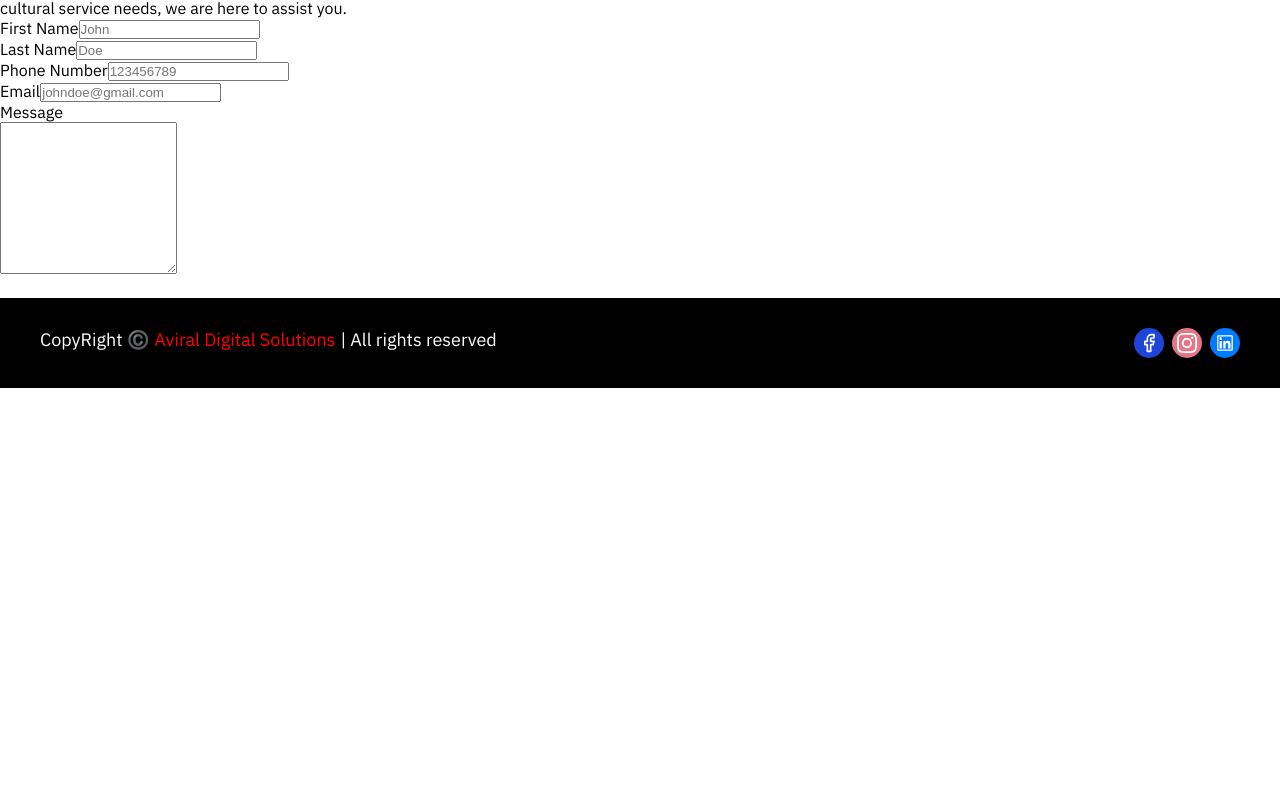
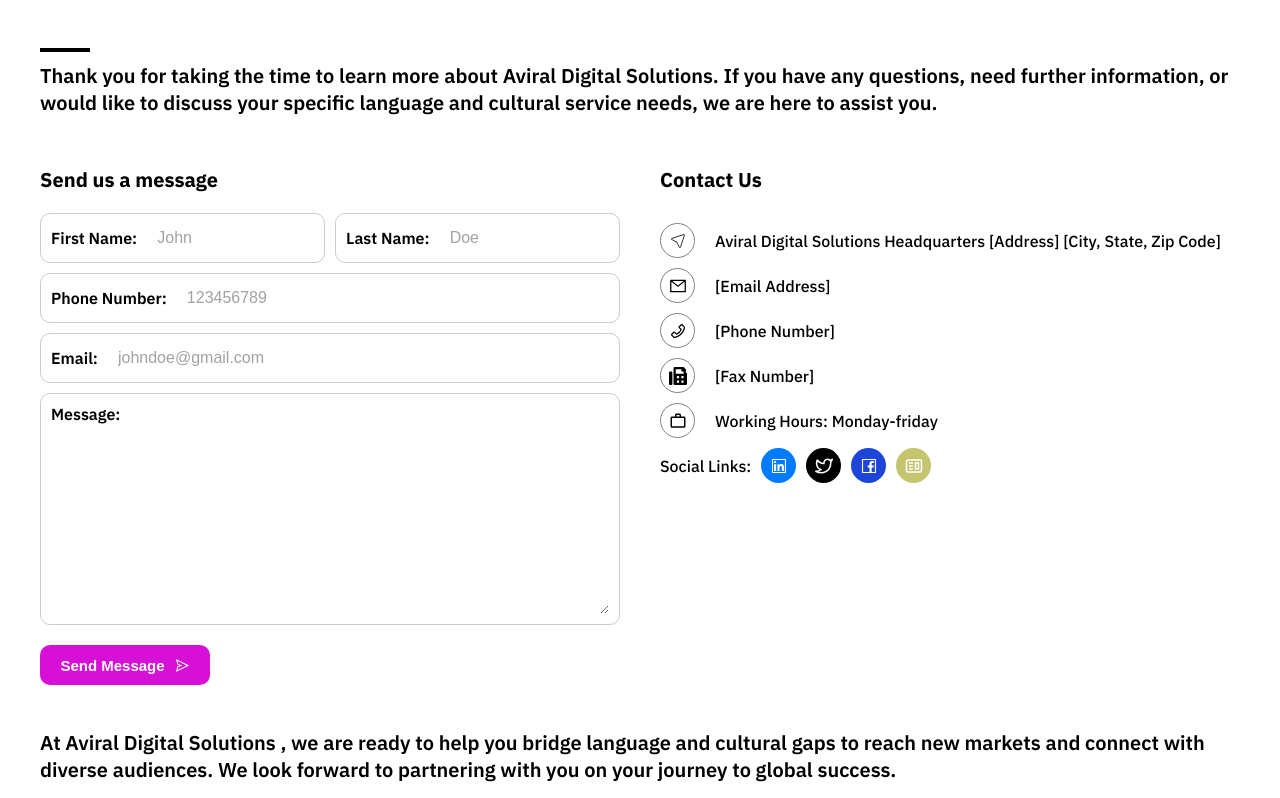
Before and after one commit to code2Lakshya/translation_website, a React (Create React App) app: page /contact in a window 1280 px wide. Shown: the part 822-1620 px from the top of the page. Before the commit the page ends 1210 px from the top, so only its background shows below. Built offline with nearby package versions, Linux system fonts and the light colour scheme.

Commit message:
v2 completed

```diff
--- a/src/components/Footer/Footer.css
+++ b/src/components/Footer/Footer.css
@@ -1,7 +1,7 @@
 .footer{
     width: 100%;
     padding: 30px;
-    margin-top: 20px;
+    margin-top: 50px;
     background-color: black;
     color: white;
 }
--- a/src/index.css
+++ b/src/index.css
@@ -71,6 +71,8 @@ body{
 }
 .content.right .lazy-load-image-background{
   float: right;
+  margin-right: 0;
+  margin-left: 30px;
 }
 .lazy-load-image-background img{
   width: 100%;
@@ -193,6 +195,9 @@ body{
       align-self: center;
       margin: 0;
   }
+  .content.right .lazy-load-image-background{
+    margin-left: 0;
+  }
   .inner h2,
   .about-history h2{
       font-size: 30px;
--- /dev/null
+++ b/src/pages/ContactPage/ContactPage.css
@@ -0,0 +1,264 @@
+.contact-container {
+    width: 100%;
+}
+
+.contact-content-wrapper {
+    width: 100%;
+    padding: 20px;
+    margin-top: 50px;
+}
+
+.contact-content {
+    width: 100%;
+    max-width: 1200px;
+    margin: 0 auto;
+}
+
+.contact-content>p,
+.contact-footer>p {
+    font-size: 20px;
+    position: relative;
+    padding-top: 14px;
+    margin-bottom: 50px;
+    font-weight: 600;
+}
+
+.contact-content>p::before {
+    content: '';
+    position: absolute;
+    top: 0;
+    left: 0;
+    width: 50px;
+    height: 4px;
+    background-color: black;
+}
+
+.contact-bottom {
+    display: grid;
+    gap: 40px;
+    grid-template-columns: 1fr 1fr;
+}
+
+.contact-form>h2,
+.contact-details>h2 {
+    font-size: 20px;
+    font-weight: 800;
+}
+
+.contact-form form {
+    margin-top: 20px;
+    display: flex;
+    flex-direction: column;
+    gap: 10px;
+}
+
+.formfield {
+    padding: 10px;
+    border: 1.5px solid rgb(9, 9, 9, 0.2);
+    border-radius: 10px;
+    display: flex;
+    gap: 10px;
+    align-items: center;
+}
+
+.top.formfield {
+    border: none;
+    padding: 0;
+    display: grid;
+    grid-template-columns: repeat(2, 1fr);
+}
+
+.top .name {
+    padding: 10px;
+    border: 1.5px solid rgb(9, 9, 9, 0.2);
+    border-radius: 10px;
+    display: flex;
+    gap: 10px;
+    align-items: center;
+}
+
+.formfield label,
+.formfield p {
+    flex-shrink: 0;
+    font-size: 16px;
+    font-weight: 600;
+}
+
+.formfield.message {
+    flex-direction: column;
+    align-items: flex-start;
+}
+
+.formfield input {
+    width: 100%;
+    border: none;
+    outline: none;
+    font-size: 16px;
+    background-color: white;
+    padding: 5px 10px;
+    font-weight: 400;
+}
+
+.formfield input::placeholder {
+    color: rgb(164, 161, 161);
+}
+
+.formfield textarea {
+    width: 100%;
+    border: none;
+    outline: none;
+    font-size: 16px;
+    background-color: white;
+    font-weight: 400;
+}
+
+form button {
+    width: 170px;
+    height: 40px;
+    background-color: rgb(214, 16, 214);
+    outline: none;
+    border: none;
+    color: white;
+    font-weight: 600;
+    font-size: 15px;
+    display: flex;
+    align-items: center;
+    justify-content: center;
+    gap: 10px;
+    cursor: pointer;
+    border-radius: 10px;
+    margin-top: 10px;
+}
+
+form button:hover {
+    background-color: white;
+    color: rgb(214, 16, 214);
+    border: 1px solid rgb(214, 16, 214);
+    transition: all 0.5s;
+}
+
+form button span {
+    display: flex;
+    place-content: center center;
+}
+
+.contact-details {
+    display: flex;
+    flex-direction: column;
+    gap: 10px;
+}
+
+.contact-details>h2 {
+    margin-bottom: 20px;
+}
+
+.contact-card {
+    display: flex;
+    gap: 20px;
+    align-items: center;
+}
+
+.contact-card>span {
+    width: 35px;
+    height: 35px;
+    border-radius: 50%;
+    display: flex;
+    align-items: center;
+    justify-content: center;
+    font-size: 18px;
+    flex-shrink: 0;
+    background-color: white;
+    color: black;
+    border: 1px solid grey;
+}
+
+.contact-card>span:hover {
+    color: rgb(214, 16, 214);
+    background-color: white;
+    border: 1px solid rgb(214, 16, 214);
+    transition: all 0.5s;
+}
+
+.contact-card>p {
+    font-size: 16px;
+    font-weight: 400;
+    font-weight: 500;
+}
+
+.bottom {
+    display: flex;
+    gap: 10px;
+}
+
+.bottom a {
+    width: 35px;
+    height: 35px;
+    border-radius: 50%;
+    display: flex;
+    align-items: center;
+    justify-content: center;
+    font-size: 18px;
+    flex-shrink: 0;
+    border: none;
+}
+
+.bottom a:nth-child(2) {
+    background-color: #007bff;
+    color: white;
+}
+
+.bottom a:nth-child(3) {
+    background-color: black;
+    color: white;
+}
+
+.bottom a:nth-child(4) {
+    background-color: rgb(29, 69, 216);
+    color: white;
+}
+
+.bottom a:nth-child(5) {
+    background-color: rgb(197, 197, 111);
+    color: white;
+}
+
+.bottom a:hover {
+    color: rgb(214, 16, 214);
+    background-color: white;
+    border: 1px solid rgb(214, 16, 214);
+    transition: all 0.5s;
+}
+
+.contact-footer p {
+    max-width: 1200px;
+    margin: 30px auto;
+}
+
+@media screen and (max-width: 880px) {
+    .contact-bottom {
+        grid-template-columns: 1fr;
+    }
+
+    .formfield input,
+    .formfield input::placeholder,
+    .formfield label,
+    .contact-card>p ,
+    form button{
+        font-size: 14px;
+    }
+
+    .contact-form>h2,
+    .contact-details>h2 {
+        font-size: 16px;
+    }
+
+    .contact-content>p,
+    .contact-footer>p {
+        font-size: 16px;
+    }
+    }
+    @media screen and (max-width: 520px) {
+         .top.formfield{
+            grid-template-columns: 1fr;
+        }
+    }
--- a/src/pages/ContactPage/ContactPage.jsx
+++ b/src/pages/ContactPage/ContactPage.jsx
@@ -1,5 +1,13 @@
 import { useEffect, useState } from 'react';
 import videosrc from '../../assets/contact.mov';
+import { AiOutlineSend, AiOutlineMail, AiOutlinePhone, AiOutlineLinkedin, AiOutlineFacebook } from 'react-icons/ai';
+import { CiLocationArrow1 } from 'react-icons/ci';
+import { FaFax } from 'react-icons/fa';
+import { MdWorkOutline } from 'react-icons/md';
+import { FiTwitter } from 'react-icons/fi';
+import { CgWebsite } from 'react-icons/cg';
+import './ContactPage.css';
+import toast from 'react-hot-toast';
 
 
 const ContactPage = () => {
@@ -13,15 +21,22 @@ const ContactPage = () => {
     const changeHandler = (e) => {
         setUserInput(prev => ({ ...prev, [e.target.name]: e.target.value }));
     }
+    const submitHandler=(e)=>{
+        e.preventDefault();
+        setUserInput({ firstName: '', lastName: '', email: '', phone: null, message: '' });
+        toast.success('Form Submitted');
+    }
 
     return (
         <div className="contact-conatiner">
+
             <div className="contact-heading about-heading">
                 <video src={videosrc} autoPlay loop ></video>
                 <p>Contact Us</p>
-                <p>Book a appointment with our agents to know more.</p>
+                <p>Schedule a appointment with our agents to know more.</p>
             </div>
 
+            <div className='contact-content-wrapper'>
                 <div className='contact-content'>
 
                     <p>
@@ -32,58 +47,106 @@ const ContactPage = () => {
 
                     <div className='contact-bottom'>
 
-                    <form>
-                        <div className='name formfield'>
-                            <div className='first-name'>
-                                <label htmlFor='firstName'>First Name</label>
+                        <div className='contact-form'>
+                            <h2>Send us a message</h2>
+                            <form onSubmit={submitHandler}>
+                                <div className='top formfield'>
+                                    <div className='first-name name'>
+                                        <label htmlFor='firstName'>First Name:</label>
                                         <input type='text'
                                             placeholder='John'
-                                    value={userInput.firstName}
+                                            value={userInput?.firstName}
                                             onChange={changeHandler}
                                             name='firstName'
                                             id='firstName'
+                                            required
                                         />
                                     </div>
-                            <div className='last-name'>
-                                <label htmlFor='lastName'>Last Name</label>
+                                    <div className='last-name name'>
+                                        <label htmlFor='lastName'>Last Name:</label>
                                         <input type='text'
                                             placeholder='Doe'
-                                    value={userInput.lastName}
+                                            value={userInput?.lastName}
                                             onChange={changeHandler}
                                             name='lastName'
                                             id='lastName'
+                                            required
                                         />
                                     </div>
                                 </div>
                                 <div className='mobile formfield'>
-                            <label htmlFor='number'>Phone Number</label>
+                                    <label htmlFor='number'>Phone Number:</label>
                                     <input type='number'
                                         placeholder='123456789'
-                                value={userInput.phone}
+                                        value={userInput?.phone}
                                         onChange={changeHandler}
-                                name='number'
+                                        name='phone'
                                         id='number'
+                                        required
                                     />
                                 </div>
                                 <div className='email formfield'>
-                            <label htmlFor='email'>Email</label>
-                            <input type='number'
+                                    <label htmlFor='email'>Email:</label>
+                                    <input type='email'
                                         placeholder='johndoe@gmail.com'
-                                value={userInput.email}
+                                        value={userInput?.email}
                                         onChange={changeHandler}
                                         name='email'
                                         id='email'
+                                        required
                                     />
                                 </div>
-                        <div className='message'>
-                            <p>Message</p>
-                            <textarea rows='10' cols='20' value={userInput.message} onChange={changeHandler} name='message' ></textarea>
+                                <div className='message formfield'>
+                                    <p>Message:</p>
+                                    <textarea rows='10' cols='20' value={userInput?.message} onChange={changeHandler} name='message' ></textarea>
                                 </div>
+                                <button type='submit'>Send Message <span><AiOutlineSend /></span></button>
                             </form>
+                        </div>
 
+                        <div className='contact-details'>
+                            <h2>Contact Us</h2>
+                            <div className='contact-card'>
+                                <span><CiLocationArrow1 /></span>
+                                <p><span>Aviral Digital Solutions Headquarters </span>[Address] [City, State, Zip Code]</p>
+                            </div>
+                            <div className='contact-card'>
+                                <span><AiOutlineMail /></span>
+                                <p>[Email Address]</p>
+                            </div>
+                            <div className='contact-card'>
+                                <span><AiOutlinePhone /></span>
+                                <p>[Phone Number]</p>
+                            </div>
+                            <div className='contact-card'>
+                                <span><FaFax /></span>
+                                <p>[Fax Number]</p>
+                            </div>
+                            <div className='contact-card'>
+                                <span><MdWorkOutline /></span>
+                                <p><span>Working Hours:</span> Monday-friday</p>
+                            </div>
+                            <div className='contact-card bottom'>
+                            <p>Social Links: </p>
+                                <a href='#'><AiOutlineLinkedin /></a>
+                                <a href='#'><FiTwitter /></a>
+                                <a href='#'><AiOutlineFacebook /></a>
+                                <a href='#'><CgWebsite /></a>
+                            </div>
+                        </div>
+                    </div>
 
                 </div>
+
+                <div className='contact-footer'>
+                    <p>
+                        At Aviral Digital Solutions , we are ready to help you bridge language and cultural gaps to reach new markets and connect with
+                        diverse audiences. We look forward to partnering with you on your journey to global success.
+                    </p>
                 </div>
+
+            </div>
+
         </div>
     );
 }
--- a/src/pages/CulturePage/CArd/CardCultural.css
+++ b/src/pages/CulturePage/CArd/CardCultural.css
@@ -37,13 +37,15 @@
 }
 
 .value-card p:last-of-type span {
-    color: red;
+    color: black;
     display: inline-flex;
     place-items: center center;
+    font-weight: 600;
 }
 
 .value-card p:last-of-type span:hover {
-    color: purple;
+    color: red;
+    text-decoration: underline;
     transition: color 0.3s;
 }
 
```
Lines whose indentation alone changed are shown as unchanged.
